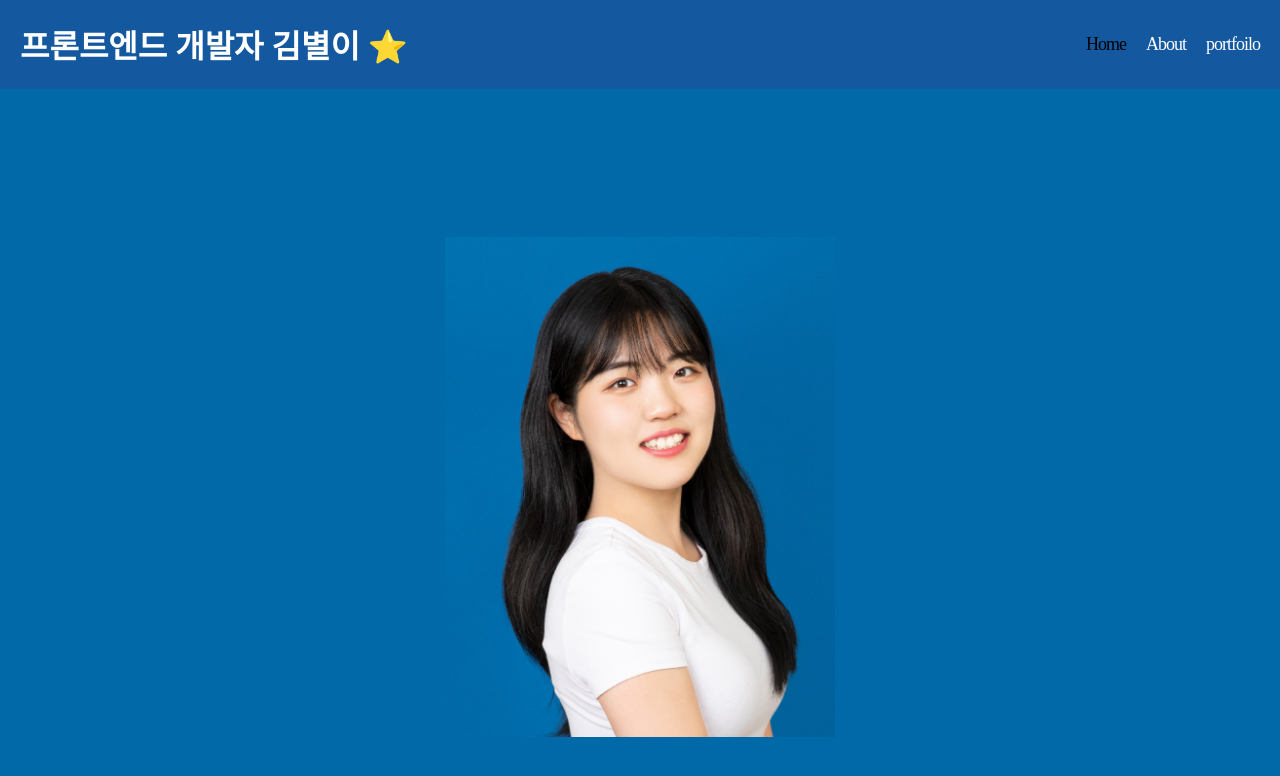
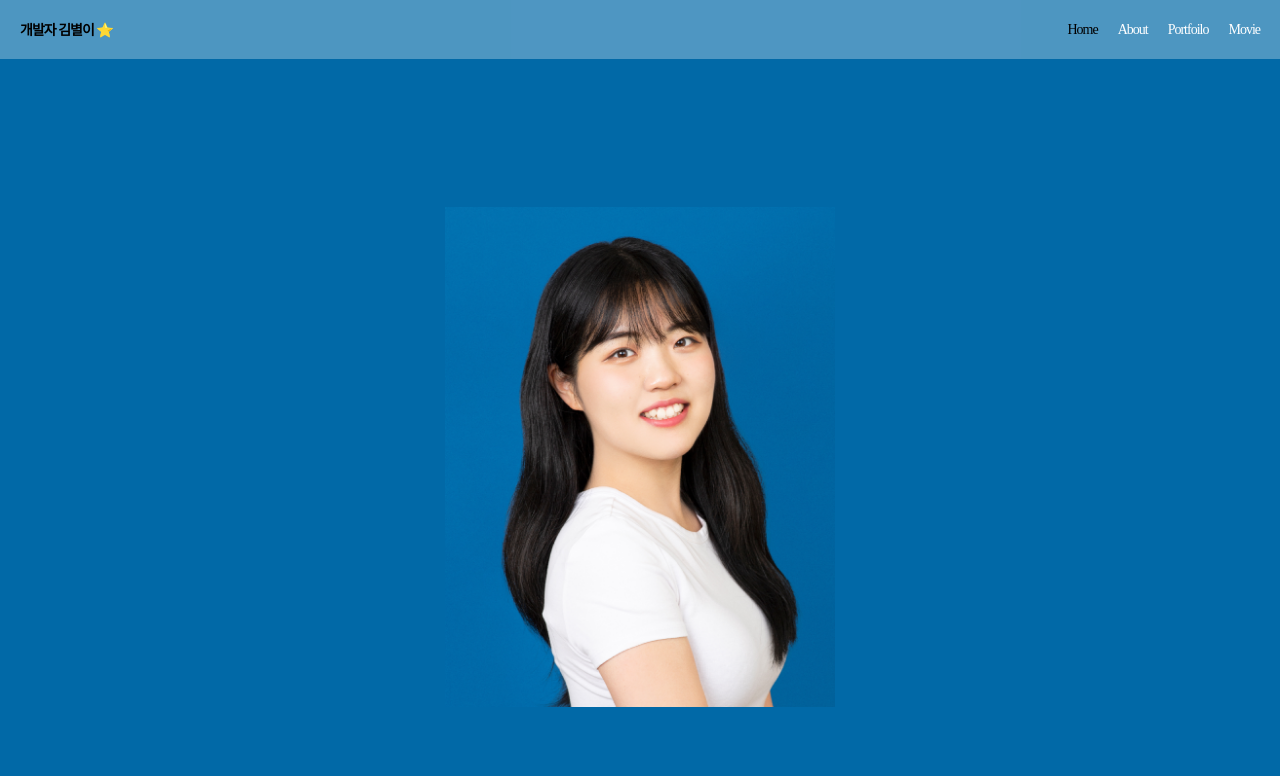
Before and after one commit to ByeoliKim/star-next, a Next.js app: page / in a window 1280 px wide. Shown: the top 776 px of the page. Built offline with nearby package versions, Linux system fonts and the light colour scheme.

Commit message:
NavBar 추가

```diff
--- a/components/NavBar.tsx
+++ b/components/NavBar.tsx
@@ -4,30 +4,32 @@ import styles from "./NavBar.module.css";
 
 export default function NavBar () {
     const router = useRouter();
-    console.log(router);
+    //console.log(router);
     return (
         <>
             <div className="top">
-                <h1>프론트엔드 개발자 김별이 ⭐️</h1>
+                <h1>개발자 김별이 ⭐️</h1>
                 <nav>
                     <Link href="/">
                         <a className={router.pathname === "/" ? "active" : ""}>Home</a>
                     </Link>
-                    <Link href="/about ">
+                    <Link href="/about">
                         <a className={router.pathname === "/about" ? "active" : ""}>About</a>
                     </Link>
-                    <Link href="/portfoilo ">
-                        <a className={router.pathname === "/portfoilo" ? "active" : ""}>portfoilo</a>
+                    <Link href="/portfoilo">
+                        <a className={router.pathname === "/portfoilo" ? "active" : ""}>Portfoilo</a>
+                    </Link>
+                    <Link href="/movie">
+                        <a className={router.pathname === "/movie" ? "active" : ""}>Movie</a>
                     </Link>
                 </nav>
             </div>
             <style jsx>
                 {`
-                    div.top { display:flex; align-items:center; justify-content:space-between; padding:0 20px; background-color:#1458a0; }
-                    h1 { color:#fff; }
+                    div.top { position:sticky; top:0; left:0; display:flex; align-items:center; justify-content:space-between; width:100%; padding:10px 20px; background-color:rgba(255,255,255,0.3); box-sizing:border-box; z-index:10; }
+                    h1 { color:#000; font-size:14px; font-weight:600; letter-spacing:-1px; cursor:default; }
                     nav { }
-                    nav > a { margin-left:20px; }
-                    a { color:#fff; font-size:18px; text-decoration:none; }
+                    a { margin-left:20px; color:#fff; font-size:14px; font-weight:400; text-decoration:none; }
                     .active { color:#000; }
                 `}
             </style>
```
